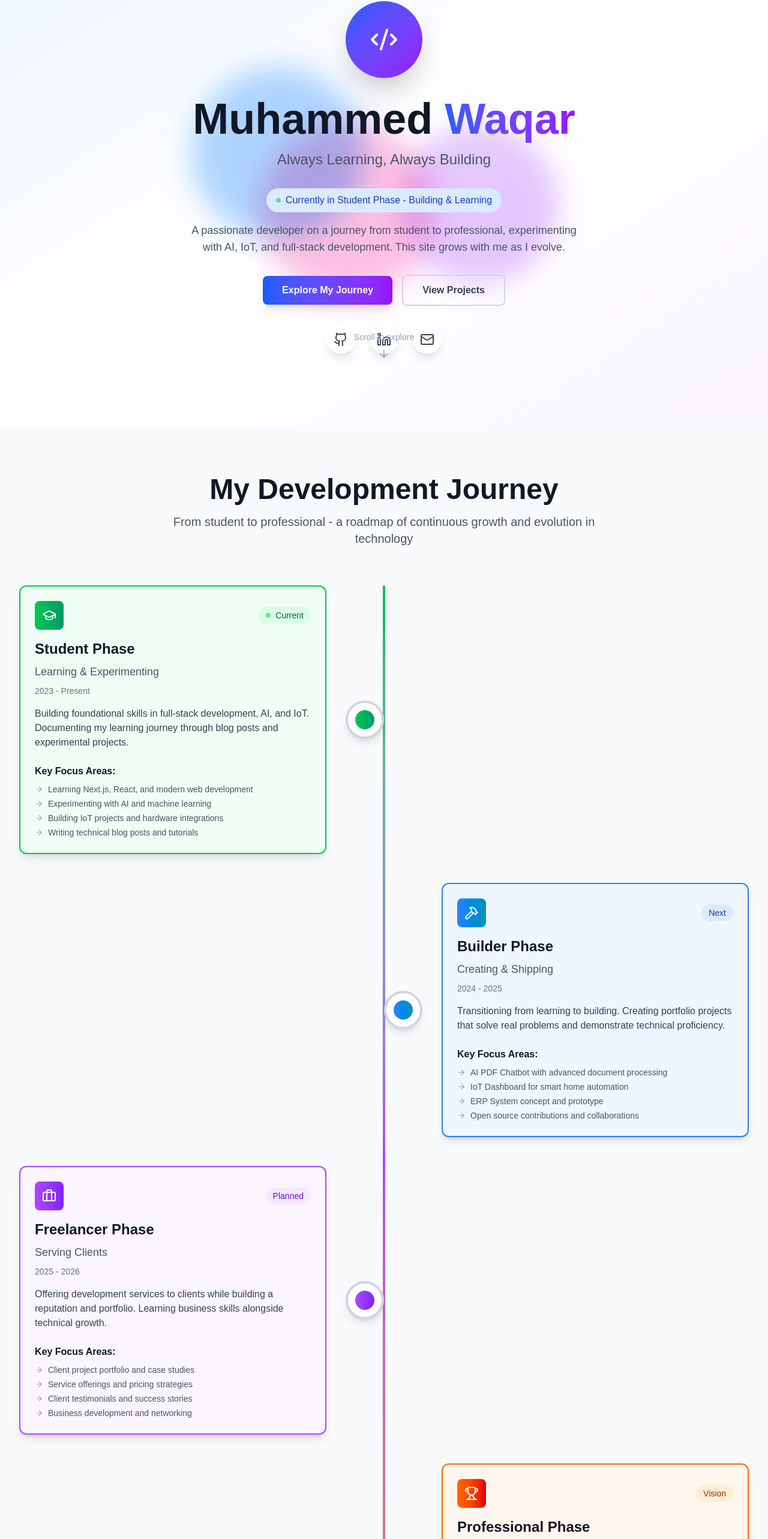
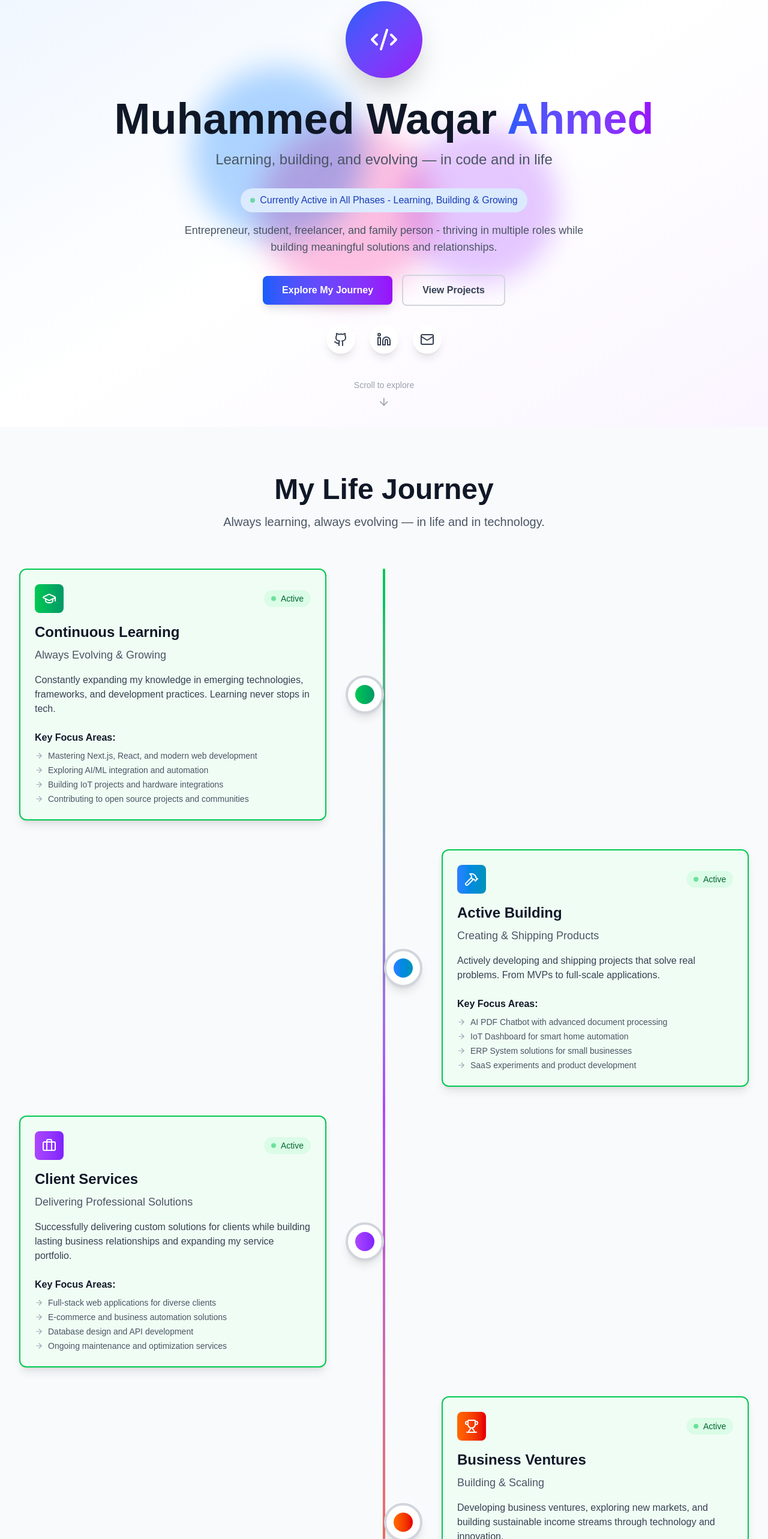
Before and after one commit to mwa-codes/mwadev, a Next.js app: page / in a window 1280 px wide. Shown: the part 88-2654 px from the top of the page at 60% size. Built offline with nearby package versions, Linux system fonts and the light colour scheme.

Commit message:
Correct some information about MWA

```diff
--- a/package.json
+++ b/package.json
@@ -1,13 +1,13 @@
 {
   "name": "mwadev",
   "version": "1.0.0",
-  "description": "Personal website for Muhammed Waqar - Always Developing. A journey from student to professional developer.",
-  "author": "Muhammed Waqar <muhammed@mwadev.me>",
+  "description": "Personal website for Muhammed Waqar Ahmed - Always Developing. A journey from student to professional developer.",
+  "author": "Muhammed Waqar Ahmed <m.waqar.ahmed@gmail.com>",
   "license": "MIT",
   "homepage": "https://mwadev.me",
   "repository": {
     "type": "git",
-    "url": "https://github.com/muhammed-waqar/mwadev.git"
+    "url": "https://github.com/mwa-codes/mwadev.git"
   },
   "keywords": [
     "personal-website",
--- a/src/app/layout.tsx
+++ b/src/app/layout.tsx
@@ -14,26 +14,24 @@ const geistMono = Geist_Mono({
 });
 
 export const metadata: Metadata = {
-  title: "Muhammed Waqar - Always Developing | mwadev.me",
-  description: "Follow my journey from student to professional developer. Web development, AI, IoT projects and learning experiences.",
-  keywords: ["Muhammed Waqar", "Web Developer", "Next.js", "React", "AI", "IoT", "Student Developer"],
-  authors: [{ name: "Muhammed Waqar" }],
-  creator: "Muhammed Waqar",
+  title: "Muhammed Waqar Ahmed - Always Developing | mwadev.me",
+  description: "Personal website of Muhammed Waqar Ahmed, showcasing my journey from student to professional developer. Explore projects, insights, and more.",
+  keywords: ["Muhammed Waqar Ahmed", "Web Developer", "Next.js", "React", "AI", "IoT", "Student Developer"],
+  authors: [{ name: "Muhammed Waqar Ahmed" }],
+  creator: "Muhammed Waqar Ahmed",
   openGraph: {
-    title: "Muhammed Waqar - Always Developing",
-    description: "Follow my journey from student to professional developer",
+    title: "Muhammed Waqar Ahmed - Always Developing",
+    description: "Personal website showcasing my development journey and projects",
     url: "https://mwadev.me",
     siteName: "mwadev.me",
+    locale: "en_US",
     type: "website",
   },
   twitter: {
-    card: "summary_large_image",
-    title: "Muhammed Waqar - Always Developing",
-    description: "Follow my journey from student to professional developer",
-    creator: "@muhammed_waqar",
+    title: "Muhammed Waqar Ahmed - Always Developing",
+    description: "Personal website showcasing my development journey and projects",
+    creator: "@mwadev",
   },
-  viewport: "width=device-width, initial-scale=1",
-  robots: "index, follow",
 };
 
 export default function RootLayout({
--- a/src/components/layout/Header.tsx
+++ b/src/components/layout/Header.tsx
@@ -35,8 +35,8 @@ const Header = () => {
             initial={{ y: -100 }}
             animate={{ y: 0 }}
             className={`fixed top-0 w-full z-50 transition-all duration-300 ${isScrolled
-                    ? "bg-white/80 dark:bg-gray-900/80 backdrop-blur-md border-b border-gray-200 dark:border-gray-800"
-                    : "bg-transparent"
+                ? "bg-white/80 dark:bg-gray-900/80 backdrop-blur-md border-b border-gray-200 dark:border-gray-800"
+                : "bg-transparent"
                 }`}
         >
             <div className="max-w-7xl mx-auto px-4 sm:px-6 lg:px-8">
@@ -47,7 +47,7 @@ const Header = () => {
                         className="flex items-center space-x-2"
                     >
                         <div className="w-10 h-10 bg-gradient-to-br from-blue-600 to-purple-600 rounded-lg flex items-center justify-center">
-                            <span className="text-white font-bold text-lg">MW</span>
+                            <span className="text-white font-bold text-lg">MWA</span>
                         </div>
                         <div className="hidden sm:block">
                             <h1 className="text-xl font-bold text-gray-900 dark:text-white">
--- a/src/components/sections/ContactSection.tsx
+++ b/src/components/sections/ContactSection.tsx
@@ -55,25 +55,25 @@ const ContactSection = () => {
         {
             name: "GitHub",
             icon: Github,
-            href: "https://github.com/muhammed-waqar",
+            href: "https://github.com/mwa-ch",
             description: "Check out my code and projects"
         },
         {
             name: "LinkedIn",
             icon: Linkedin,
-            href: "https://linkedin.com/in/muhammed-waqar",
+            href: "https://www.linkedin.com/in/mwaqarahmed/",
             description: "Connect with me professionally"
         },
         {
             name: "Twitter",
             icon: Twitter,
-            href: "https://twitter.com/muhammed_waqar",
+            href: "#",
             description: "Follow my development journey"
         },
         {
             name: "Email",
             icon: Mail,
-            href: "mailto:muhammed@mwadev.me",
+            href: "mailto:m.waqar.ahmed@gmail.com",
             description: "Send me a direct message"
         }
     ];
@@ -201,8 +201,8 @@ const ContactSection = () => {
                                 type="submit"
                                 disabled={isSubmitting}
                                 className={`w-full flex items-center justify-center px-6 py-3 rounded-lg font-semibold shadow-lg transition-all duration-300 ${isSubmitting
-                                        ? 'bg-gray-400 cursor-not-allowed'
-                                        : 'bg-gradient-to-r from-blue-600 to-purple-600 hover:shadow-xl'
+                                    ? 'bg-gray-400 cursor-not-allowed'
+                                    : 'bg-gradient-to-r from-blue-600 to-purple-600 hover:shadow-xl'
                                     } text-white`}
                             >
                                 <Send size={20} className="mr-2" />
@@ -215,8 +215,8 @@ const ContactSection = () => {
                                     initial={{ opacity: 0, y: 10 }}
                                     animate={{ opacity: 1, y: 0 }}
                                     className={`mt-4 p-4 rounded-lg ${submitMessage.includes('Thank you')
-                                            ? 'bg-green-100 text-green-800 dark:bg-green-900/20 dark:text-green-200'
-                                            : 'bg-red-100 text-red-800 dark:bg-red-900/20 dark:text-red-200'
+                                        ? 'bg-green-100 text-green-800 dark:bg-green-900/20 dark:text-green-200'
+                                        : 'bg-red-100 text-red-800 dark:bg-red-900/20 dark:text-red-200'
                                         }`}
                                 >
                                     {submitMessage}
@@ -245,7 +245,7 @@ const ContactSection = () => {
                                     </div>
                                     <div className="ml-4">
                                         <p className="text-sm font-medium text-gray-900 dark:text-white">Email</p>
-                                        <p className="text-sm text-gray-600 dark:text-gray-300">muhammed@mwadev.me</p>
+                                        <p className="text-sm text-gray-600 dark:text-gray-300">m.waqar.ahmed@gmail.com</p>
                                     </div>
                                 </div>
 
--- a/src/components/sections/HeroSection.tsx
+++ b/src/components/sections/HeroSection.tsx
@@ -49,13 +49,13 @@ const HeroSection = () => {
                     {/* Main Heading */}
                     <motion.div variants={itemVariants} className="space-y-4">
                         <h1 className="text-5xl md:text-7xl font-bold text-gray-900 dark:text-white">
-                            Muhammed
+                            Muhammed Waqar
                             <span className="bg-gradient-to-r from-blue-600 to-purple-600 bg-clip-text text-transparent">
-                                {" "}Waqar
+                                {" "}Ahmed
                             </span>
                         </h1>
                         <p className="text-xl md:text-2xl text-gray-600 dark:text-gray-300 font-medium">
-                            Always Learning, Always Building
+                            Learning, building, and evolving — in code and in life
                         </p>
                     </motion.div>
 
@@ -64,13 +64,11 @@ const HeroSection = () => {
                         <div className="inline-flex items-center px-4 py-2 bg-blue-100 dark:bg-blue-900/30 rounded-full">
                             <div className="w-2 h-2 bg-green-500 rounded-full animate-pulse mr-2"></div>
                             <span className="text-blue-800 dark:text-blue-300 font-medium">
-                                Currently in Student Phase - Building & Learning
+                                Currently Active in All Phases - Learning, Building & Growing
                             </span>
                         </div>
                         <p className="text-lg text-gray-600 dark:text-gray-300 max-w-2xl mx-auto">
-                            A passionate developer on a journey from student to professional,
-                            experimenting with AI, IoT, and full-stack development.
-                            This site grows with me as I evolve.
+                            Entrepreneur, student, freelancer, and family person - thriving in multiple roles while building meaningful solutions and relationships.
                         </p>
                     </motion.div>
 
@@ -97,9 +95,9 @@ const HeroSection = () => {
                     {/* Social Links */}
                     <motion.div variants={itemVariants} className="flex justify-center space-x-6">
                         {[
-                            { icon: Github, href: "#", label: "GitHub" },
-                            { icon: Linkedin, href: "#", label: "LinkedIn" },
-                            { icon: Mail, href: "#", label: "Email" },
+                            { icon: Github, href: "https://github.com/mwa-ch", label: "GitHub" },
+                            { icon: Linkedin, href: "https://www.linkedin.com/in/mwaqarahmed/", label: "LinkedIn" },
+                            { icon: Mail, href: "mailto:m.waqar.ahmed@gmail.com", label: "Email" },
                         ].map(({ icon: Icon, href, label }) => (
                             <motion.a
                                 key={label}
@@ -116,7 +114,7 @@ const HeroSection = () => {
                     {/* Scroll Indicator */}
                     <motion.div
                         variants={itemVariants}
-                        className="absolute bottom-8 left-1/2 transform -translate-x-1/2"
+                        className="absolute bottom--1 left-1/2 transform -translate-x-1/2"
                     >
                         <motion.div
                             animate={{ y: [0, 10, 0] }}
--- a/src/components/sections/JourneySection.tsx
+++ b/src/components/sections/JourneySection.tsx
@@ -7,71 +7,65 @@ const JourneySection = () => {
     const phases = [
         {
             id: "student",
-            title: "Student Phase",
-            subtitle: "Learning & Experimenting",
+            title: "Continuous Learning",
+            subtitle: "Always Evolving & Growing",
             icon: GraduationCap,
-            status: "current",
-            period: "2023 - Present",
-            description: "Building foundational skills in full-stack development, AI, and IoT. Documenting my learning journey through blog posts and experimental projects.",
+            status: "active",
+            description: "Constantly expanding my knowledge in emerging technologies, frameworks, and development practices. Learning never stops in tech.",
             highlights: [
-                "Learning Next.js, React, and modern web development",
-                "Experimenting with AI and machine learning",
+                "Mastering Next.js, React, and modern web development",
+                "Exploring AI/ML integration and automation",
                 "Building IoT projects and hardware integrations",
-                "Writing technical blog posts and tutorials"
+                "Contributing to open source projects and communities"
             ],
             color: "from-green-500 to-emerald-600"
         },
         {
             id: "builder",
-            title: "Builder Phase",
-            subtitle: "Creating & Shipping",
+            title: "Active Building",
+            subtitle: "Creating & Shipping Products",
             icon: Hammer,
-            status: "upcoming",
-            period: "2024 - 2025",
-            description: "Transitioning from learning to building. Creating portfolio projects that solve real problems and demonstrate technical proficiency.",
+            status: "active",
+            description: "Actively developing and shipping projects that solve real problems. From MVPs to full-scale applications.",
             highlights: [
                 "AI PDF Chatbot with advanced document processing",
                 "IoT Dashboard for smart home automation",
-                "ERP System concept and prototype",
-                "Open source contributions and collaborations"
+                "ERP System solutions for small businesses",
+                "SaaS experiments and product development"
             ],
             color: "from-blue-500 to-cyan-600"
         },
         {
             id: "freelancer",
-            title: "Freelancer Phase",
-            subtitle: "Serving Clients",
+            title: "Client Services",
+            subtitle: "Delivering Professional Solutions",
             icon: Briefcase,
-            status: "planned",
-            period: "2025 - 2026",
-            description: "Offering development services to clients while building a reputation and portfolio. Learning business skills alongside technical growth.",
+            status: "active",
+            description: "Successfully delivering custom solutions for clients while building lasting business relationships and expanding my service portfolio.",
             highlights: [
-                "Client project portfolio and case studies",
-                "Service offerings and pricing strategies",
-                "Client testimonials and success stories",
-                "Business development and networking"
+                "Full-stack web applications for diverse clients",
+                "E-commerce and business automation solutions",
+                "Database design and API development",
+                "Ongoing maintenance and optimization services"
             ],
             color: "from-purple-500 to-violet-600"
         },
         {
-            id: "professional",
-            title: "Professional Phase",
-            subtitle: "Scaling & Leading",
+            id: "entrepreneur",
+            title: "Business Ventures",
+            subtitle: "Building & Scaling",
             icon: Trophy,
-            status: "vision",
-            period: "2026+",
-            description: "Establishing myself as a professional developer with expertise in multiple domains. Leading projects and potentially building SaaS products.",
+            status: "active",
+            description: "Developing business ventures, exploring new markets, and building sustainable income streams through technology and innovation.",
             highlights: [
-                "SaaS product development and launch",
-                "Team leadership and mentoring",
-                "Speaking at conferences and events",
-                "Building sustainable business ventures"
+                "SaaS product development and market validation",
+                "Digital agency and consulting services",
+                "Passive income through digital products",
+                "Strategic partnerships and collaborations"
             ],
             color: "from-orange-500 to-red-600"
         }
-    ];
-
-    const containerVariants = {
+    ]; const containerVariants = {
         hidden: { opacity: 0 },
         visible: {
             opacity: 1,
@@ -92,14 +86,8 @@ const JourneySection = () => {
 
     const getStatusStyle = (status: string) => {
         switch (status) {
-            case "current":
+            case "active":
                 return "border-green-500 bg-green-50 dark:bg-green-900/20";
-            case "upcoming":
-                return "border-blue-500 bg-blue-50 dark:bg-blue-900/20";
-            case "planned":
-                return "border-purple-500 bg-purple-50 dark:bg-purple-900/20";
-            case "vision":
-                return "border-orange-500 bg-orange-50 dark:bg-orange-900/20";
             default:
                 return "border-gray-300 bg-gray-50 dark:bg-gray-800";
         }
@@ -107,37 +95,17 @@ const JourneySection = () => {
 
     const getStatusBadge = (status: string) => {
         switch (status) {
-            case "current":
+            case "active":
                 return (
                     <span className="inline-flex items-center px-3 py-1 rounded-full text-sm font-medium bg-green-100 text-green-800 dark:bg-green-900 dark:text-green-200">
                         <div className="w-2 h-2 bg-green-500 rounded-full animate-pulse mr-2"></div>
-                        Current
-                    </span>
-                );
-            case "upcoming":
-                return (
-                    <span className="inline-flex items-center px-3 py-1 rounded-full text-sm font-medium bg-blue-100 text-blue-800 dark:bg-blue-900 dark:text-blue-200">
-                        Next
-                    </span>
-                );
-            case "planned":
-                return (
-                    <span className="inline-flex items-center px-3 py-1 rounded-full text-sm font-medium bg-purple-100 text-purple-800 dark:bg-purple-900 dark:text-purple-200">
-                        Planned
-                    </span>
-                );
-            case "vision":
-                return (
-                    <span className="inline-flex items-center px-3 py-1 rounded-full text-sm font-medium bg-orange-100 text-orange-800 dark:bg-orange-900 dark:text-orange-200">
-                        Vision
+                        Active
                     </span>
                 );
             default:
                 return null;
         }
-    };
-
-    return (
+    }; return (
         <section id="journey" className="py-20 bg-gray-50 dark:bg-gray-800/50">
             <div className="max-w-7xl mx-auto px-4 sm:px-6 lg:px-8">
                 <motion.div
@@ -148,10 +116,10 @@ const JourneySection = () => {
                     className="text-center mb-16"
                 >
                     <motion.h2 variants={itemVariants} className="text-4xl md:text-5xl font-bold text-gray-900 dark:text-white mb-4">
-                        My Development Journey
+                        My Life Journey
                     </motion.h2>
                     <motion.p variants={itemVariants} className="text-xl text-gray-600 dark:text-gray-300 max-w-3xl mx-auto">
-                        From student to professional - a roadmap of continuous growth and evolution in technology
+                        Always learning, always evolving — in life and in technology.
                     </motion.p>
                 </motion.div>
 
@@ -186,17 +154,12 @@ const JourneySection = () => {
                                         <h3 className="text-2xl font-bold text-gray-900 dark:text-white mb-2">
                                             {phase.title}
                                         </h3>
-                                        <p className="text-lg text-gray-600 dark:text-gray-300 mb-2">
+                                        <p className="text-lg text-gray-600 dark:text-gray-300 mb-4">
                                             {phase.subtitle}
-                                        </p>
-                                        <p className="text-sm text-gray-500 dark:text-gray-400 mb-4">
-                                            {phase.period}
                                         </p>
                                         <p className="text-gray-700 dark:text-gray-300 mb-6">
                                             {phase.description}
-                                        </p>
-
-                                        <div className="space-y-2">
+                                        </p>                                        <div className="space-y-2">
                                             <h4 className="font-semibold text-gray-900 dark:text-white">
                                                 Key Focus Areas:
                                             </h4>
```
